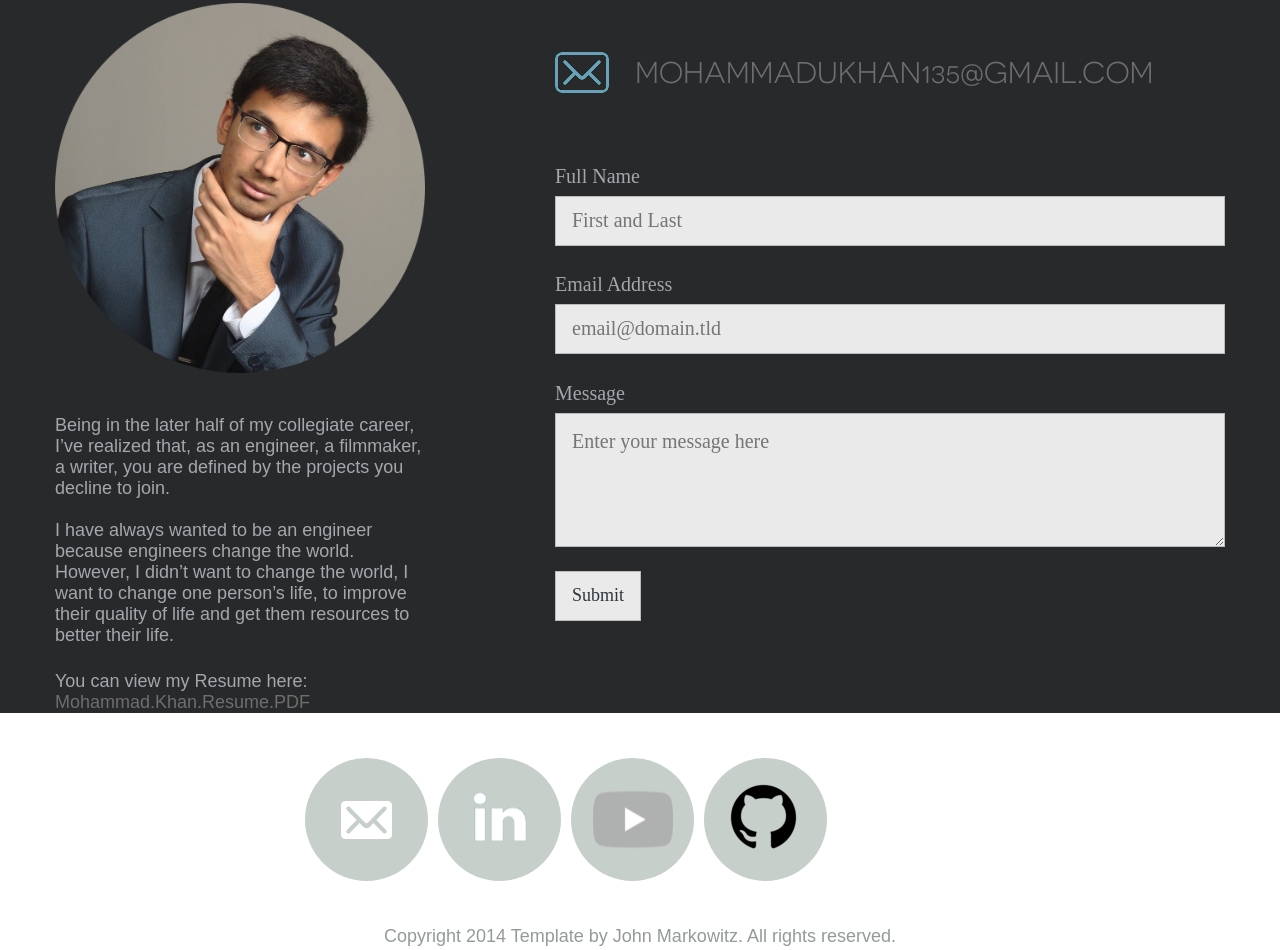
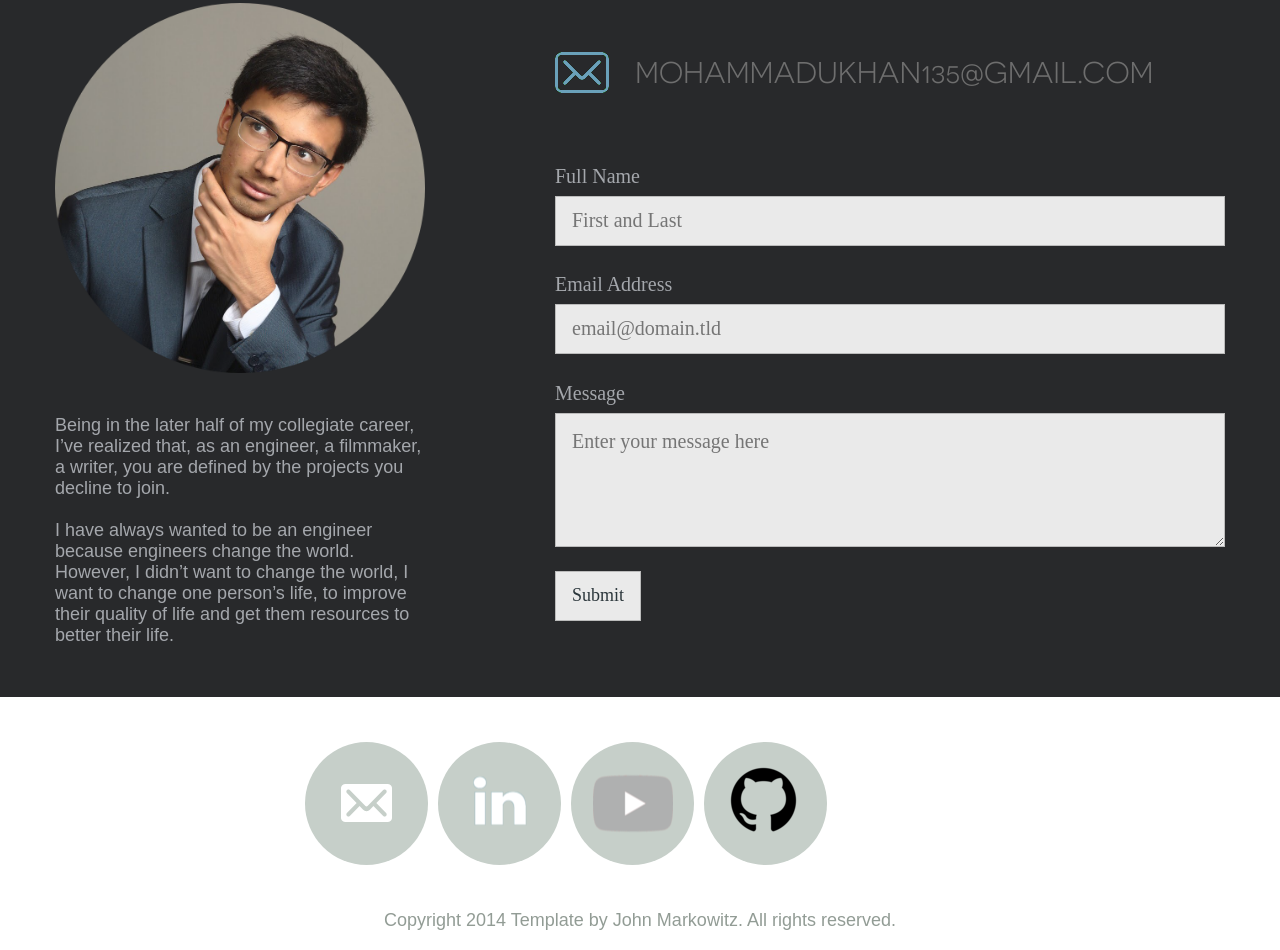
Before and after one commit to MohammadKhan-3/portfolio, a plain HTML site: page contact.html in a window 1280 px wide. Shown: the part 257-1207 px from the top of the page. Drawn offline with nearby package versions, Linux system fonts and the light colour scheme.

Commit message:
removed resume from contact page

```diff
--- a/contact.html
+++ b/contact.html
@@ -45,7 +45,8 @@
 					<p><br><br>Being in the later half of my collegiate career, I’ve realized that, as an engineer, a filmmaker, a writer, you are defined by the projects you decline to join.
 					<br><br>
 					I have always wanted to be an engineer because engineers change the world. However, I didn’t want to change the world, I want to change one person’s life, to improve their quality of life and get them resources to better their life.<br></p>
-					You can view my Resume here: <a href="https://drive.google.com/file/d/1HyCzoFD9AV8YuvTPvnOd0Ws-Uz0iIsQ4/view?usp=sharing">Mohammad.Khan.Resume.PDF</a><br>
+<!--					You can view my Resume here: <a href="https://drive.google.com/file/d/1HyCzoFD9AV8YuvTPvnOd0Ws-Uz0iIsQ4/view?usp=sharing">Mohammad.Khan.Resume.PDF</a><br>
+-->
 				</div>
 				<div class="box_contact">
 					<span class="email">
```
